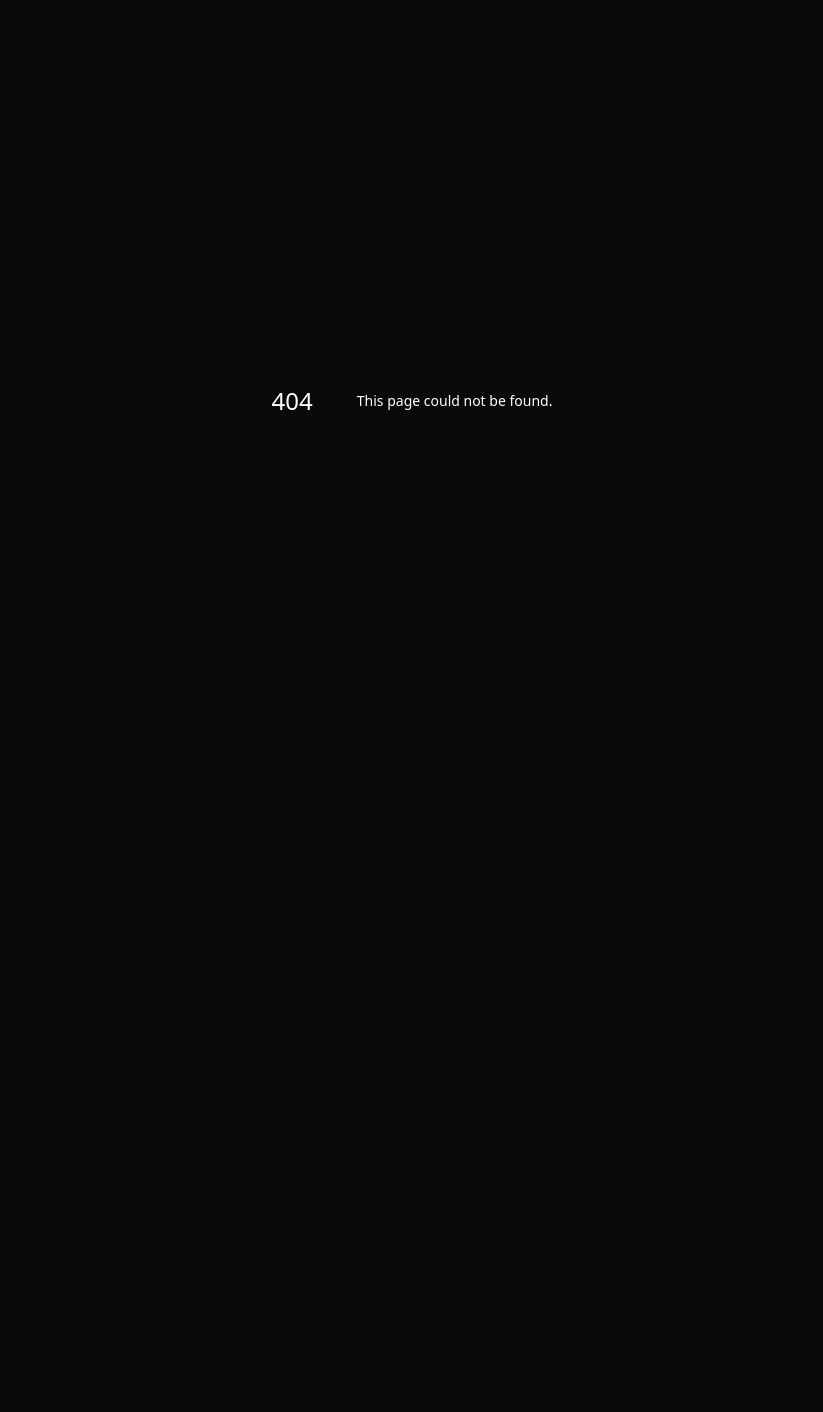
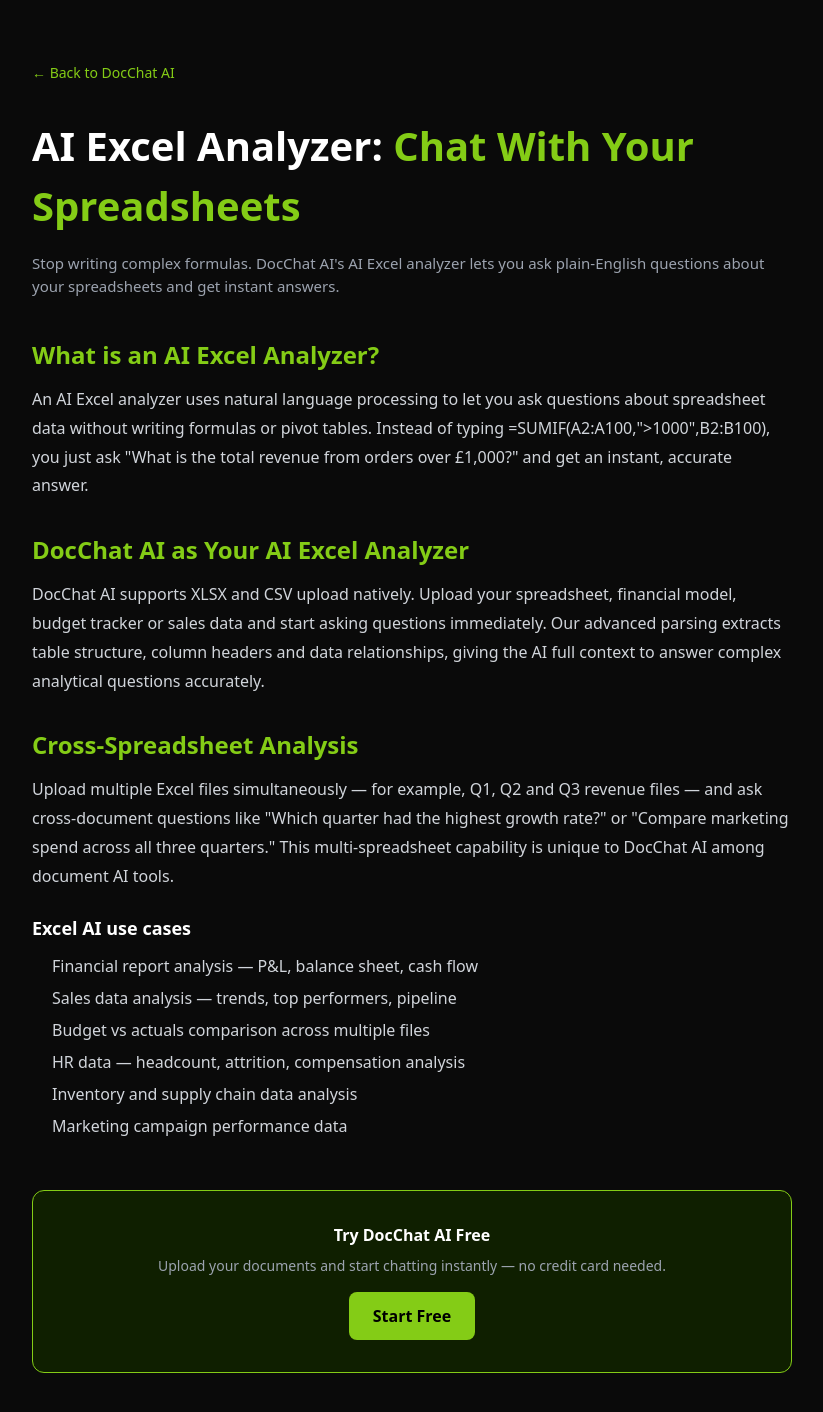
Before and after one commit to justin280/docchat-saas, a Next.js app: page /blog/excel-ai in a window 1280 px wide. Before the commit this address had no page. Shown: the top 1412 px of the page, without its empty margins (228-1051 px from the left). Before the commit the page ends 800 px from the top, so only its background shows below. Built offline with nearby package versions, Linux system fonts and the light colour scheme.

Commit message:
Add blog article: app/(pages)/blog/excel-ai/page.js

```diff
--- /dev/null
+++ b/app/(pages)/blog/excel-ai/page.js
@@ -0,0 +1,30 @@
+export const metadata = { title: 'AI Excel Analyzer: Chat With Your Spreadsheets Using AI | DocChat AI', description: 'Use DocChat AI as an AI Excel analyzer. Upload XLSX, CSV and spreadsheets and ask questions in plain English. No formulas required.' };
+export default function Page() {
+  return (
+    <main style={{minHeight:'100vh',backgroundColor:'#0a0a0a',color:'#fff',fontFamily:'system-ui,sans-serif',padding:'60px 20px',maxWidth:'800px',margin:'0 auto'}}>
+      <a href="/" style={{color:'#84cc16',textDecoration:'none',fontSize:'14px'}}>&#8592; Back to DocChat AI</a>
+      <h1 style={{fontSize:'clamp(24px,4vw,40px)',fontWeight:'700',margin:'32px 0 16px'}}>AI Excel Analyzer: <span style={{color:"#84cc16"}}>Chat With Your Spreadsheets</span></h1>
+      <p style={{color:'#9ca3af',marginBottom:'40px',fontSize:'15px'}}>Stop writing complex formulas. DocChat AI's AI Excel analyzer lets you ask plain-English questions about your spreadsheets and get instant answers.</p>
+      <h2 style={{fontSize:'24px',fontWeight:'700',margin:'32px 0 12px',color:'#84cc16'}}>What is an AI Excel Analyzer?</h2>
+      <p style={{color:'#d1d5db',lineHeight:'1.8',marginBottom:'16px'}}>An AI Excel analyzer uses natural language processing to let you ask questions about spreadsheet data without writing formulas or pivot tables. Instead of typing =SUMIF(A2:A100,">1000",B2:B100), you just ask "What is the total revenue from orders over £1,000?" and get an instant, accurate answer.</p>
+      <h2 style={{fontSize:'24px',fontWeight:'700',margin:'32px 0 12px',color:'#84cc16'}}>DocChat AI as Your AI Excel Analyzer</h2>
+      <p style={{color:'#d1d5db',lineHeight:'1.8',marginBottom:'16px'}}>DocChat AI supports XLSX and CSV upload natively. Upload your spreadsheet, financial model, budget tracker or sales data and start asking questions immediately. Our advanced parsing extracts table structure, column headers and data relationships, giving the AI full context to answer complex analytical questions accurately.</p>
+      <h2 style={{fontSize:'24px',fontWeight:'700',margin:'32px 0 12px',color:'#84cc16'}}>Cross-Spreadsheet Analysis</h2>
+      <p style={{color:'#d1d5db',lineHeight:'1.8',marginBottom:'16px'}}>Upload multiple Excel files simultaneously — for example, Q1, Q2 and Q3 revenue files — and ask cross-document questions like "Which quarter had the highest growth rate?" or "Compare marketing spend across all three quarters." This multi-spreadsheet capability is unique to DocChat AI among document AI tools.</p>
+      <h3 style={{fontSize:'18px',fontWeight:'700',margin:'24px 0 8px'}}>Excel AI use cases</h3>
+      <ul style={{color:'#d1d5db',lineHeight:'2',paddingLeft:'20px'}}>
+        <li>Financial report analysis — P&amp;L, balance sheet, cash flow</li>
+        <li>Sales data analysis — trends, top performers, pipeline</li>
+        <li>Budget vs actuals comparison across multiple files</li>
+        <li>HR data — headcount, attrition, compensation analysis</li>
+        <li>Inventory and supply chain data analysis</li>
+        <li>Marketing campaign performance data</li>
+      </ul>
+      <div style={{marginTop:'48px',backgroundColor:'#0f1f00',border:'1px solid #84cc16',borderRadius:'12px',padding:'32px',textAlign:'center'}}>
+        <h3 style={{fontWeight:'700',marginBottom:'8px'}}>Try DocChat AI Free</h3>
+        <p style={{color:'#9ca3af',marginBottom:'16px',fontSize:'14px'}}>Upload your documents and start chatting instantly — no credit card needed.</p>
+        <a href="/" style={{display:'inline-block',backgroundColor:'#84cc16',color:'#000',padding:'12px 24px',borderRadius:'8px',fontWeight:'700',textDecoration:'none'}}>Start Free</a>
+      </div>
+    </main>
+  );
+}
```
